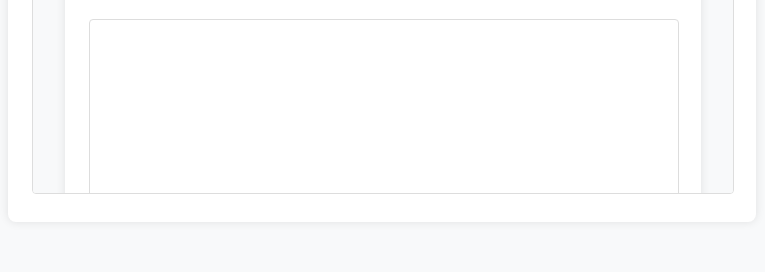
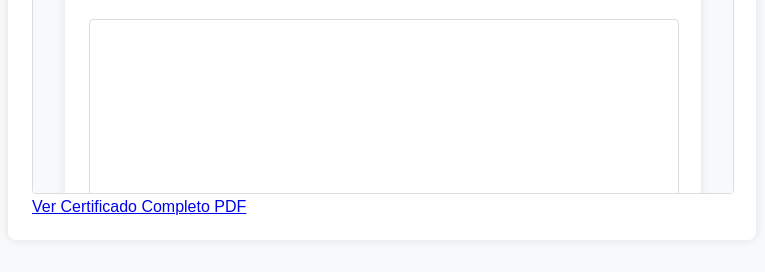
Before and after one commit to israel109910/instrumentosIIESA, a Django app: template codigos/templates/instrumentos/validacion.html in a window 1280 px wide. Shown: the part 834-1106 px from the top of the page, without its empty margins (258-1023 px from the left). Before the commit the page ends 1028 px from the top, so only its background shows below. Run offline with Django 3.2, Linux system fonts and the light colour scheme; the template is opened without the code that fills it: most values are stand-ins (such as "Sample title", 1, 10 or a date in 2020).

Commit message:
se agrega boton de ver certificado 2

```diff
--- a/codigos/templates/instrumentos/validacion.html
+++ b/codigos/templates/instrumentos/validacion.html
@@ -52,6 +52,9 @@
         {% if instrumento.certificado %}
             <h2>Certificado</h2>
             <iframe src="{{ instrumento.certificado.url }}" frameborder="0"></iframe>
+            <a href="{{ instrumento.certificado.url }}" target="_blank" rel="noopener noreferrer" class="btn btn-primary">
+                Ver Certificado Completo PDF
+            </a>
         {% else %}
             <p>No hay documento asociado para este instrumento.</p>
         {% endif %}
```
